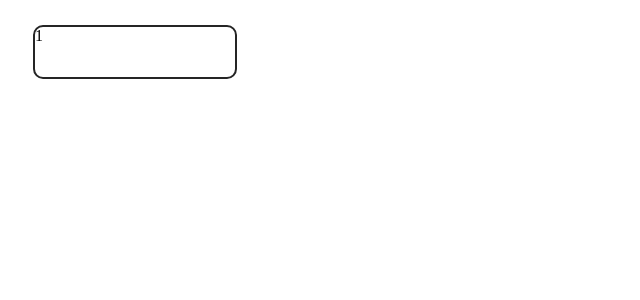
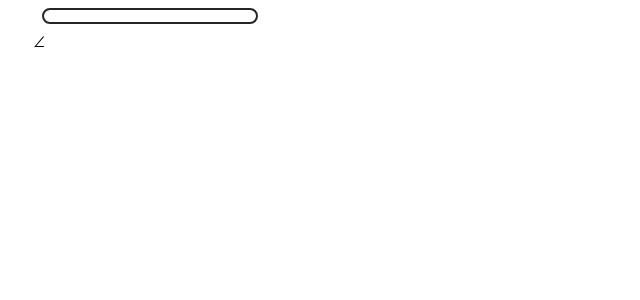
Before and after one commit to avatarsik6699/react_eng_quiz, a React (Create React App) app: page / in a window 1280 px wide. Shown: the top 300 px of the page, without its empty margins (0-640 px from the left). Built offline with nearby package versions, Linux system fonts and the light colour scheme.

Commit message:
(add) Added styles, types, static for the Sentence component

```diff
--- a/src/molecules/Sentence/Sentence.scss
+++ b/src/molecules/Sentence/Sentence.scss
@@ -1,7 +1,55 @@
 .sentence {
   border: 2px solid #252525;
   border-radius: 10px;
-  margin: 25px;
   max-width: 200px;
-  min-height: 50px;
+  position: relative;
+  margin-left: 34px;
+  padding: 6px;
 }
+
+.sentence__tip {
+  display: inline-block;
+  width: 7px;
+  height: 10px;
+  background: white;
+  position: absolute;
+  top: 27px;
+  left: -7px;
+  &::after {
+    content: '';
+    position: absolute;
+    width: 14px;
+    height: 1.4px;
+    background: black;
+    border-radius: 9px;
+    top: 4px;
+    left: -5px;
+    transform: rotate(130deg);
+  }
+
+  &::before {
+    content: '';
+    position: absolute;
+    height: 1.4px;
+    width: 9px;
+    background: black;
+    border-radius: 10px;
+    top: 9px;
+    right: 0.1px;
+  }
+}
+
+.sentence__word-list {
+  margin: 0;
+  padding: 0;
+  list-style-type: none;
+  display: flex;
+  flex-flow: row wrap;
+  gap: 7px;
+  overflow: auto;
+  max-height: 70px;
+}
+
+.sentence__word-item {
+  flex: 1 0 auto;
+}
--- a/src/molecules/Sentence/Sentence.tsx
+++ b/src/molecules/Sentence/Sentence.tsx
@@ -1,7 +1,14 @@
 import React from 'react';
 import './Sentence.scss';
-const Sentence = () => {
-  return <div className="sentence">1</div>;
+import { SentencePropsType } from './Sentence.types';
+
+const Sentence = ({ children }: SentencePropsType) => {
+  return (
+    <div className="sentence">
+      <span className="sentence__tip"></span>
+      <ul className="sentence__word-list">{children}</ul>
+    </div>
+  );
 };
 
 export default Sentence;
--- a/src/molecules/Sentence/Sentence.types.ts
+++ b/src/molecules/Sentence/Sentence.types.ts
@@ -1 +1,3 @@
-export interface TitlePropsType {}
+export interface SentencePropsType {
+  children: React.ReactNode;
+}
```
